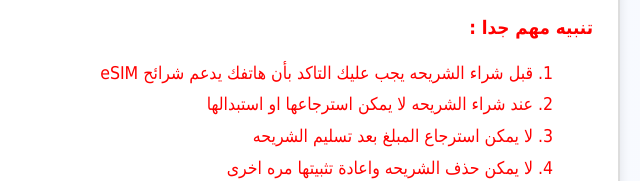
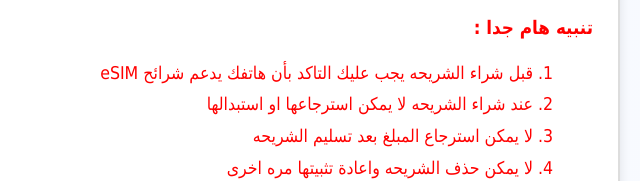
Before and after one commit to moh770077/my-website, a plain HTML site: page index.html in a window 1280 px wide. Shown: the part 1518-1699 px from the top of the page, 640-1280 px from the left. Drawn offline with Linux system fonts and the light colour scheme.

Commit message:
Update index.html

```diff
--- a/index.html
+++ b/index.html
@@ -281,7 +281,7 @@
     <li>اختر <strong>مسح رمز QR</strong> وامسح الرمز الذي حصلت عليه من مزود الخدمة.</li>
     <li>اتبع التعليمات لإكمال إضافة الخطة.</li>
   </ol>
-<h3 style="color:red;">تنبيه مهم جدا :</h3>
+<h3 style="color:red;">تنبيه هام جدا :</h3>
 <ol style="color:red;">
   <li>قبل شراء الشريحه يجب عليك التاكد بأن هاتفك يدعم شرائح eSIM</li>
   <li>عند شراء الشريحه لا يمكن استرجاعها او استبدالها</li>
```
